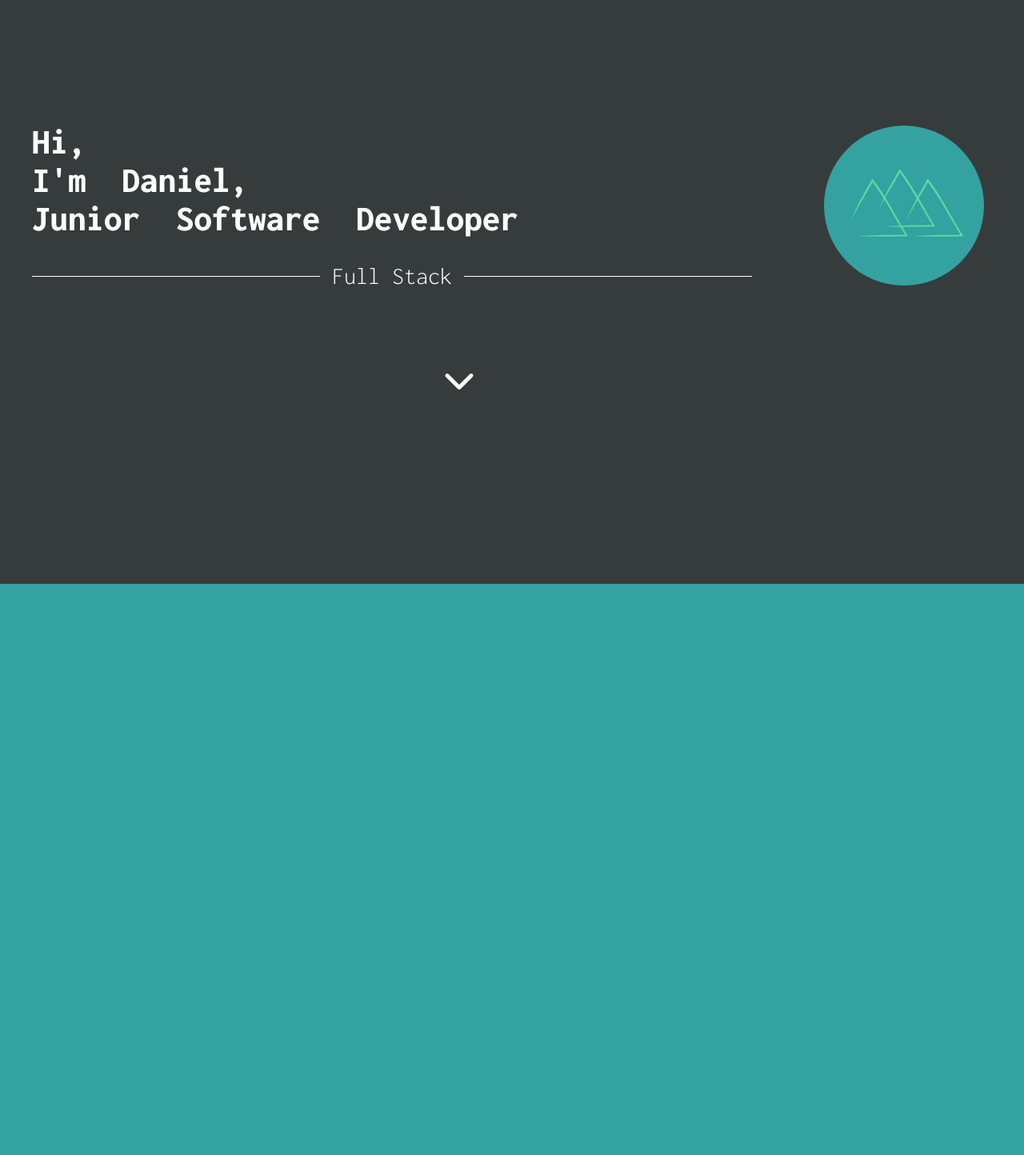
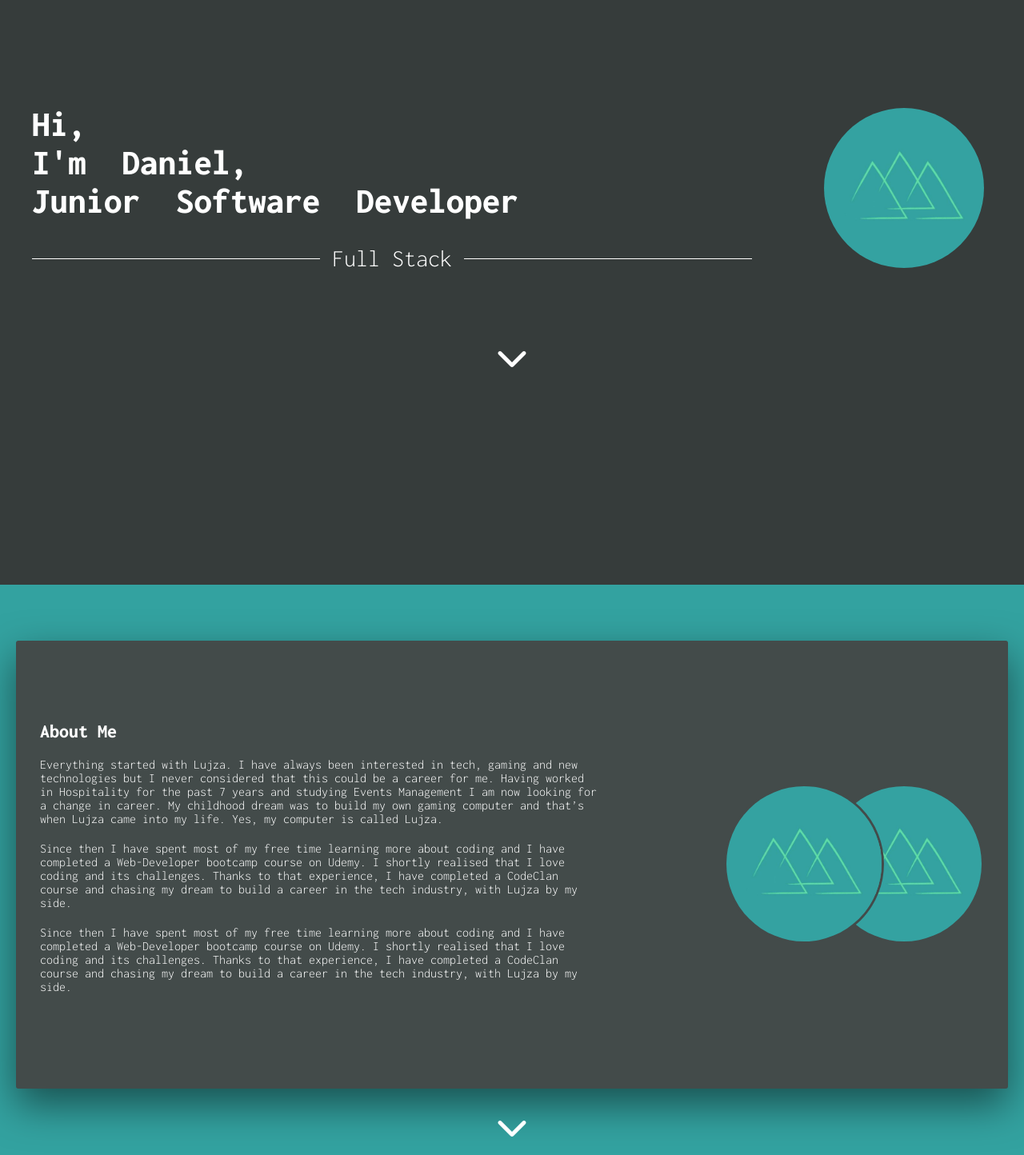
Before and after one commit to L3n1ad/DanielToth_Portfolio, a website: page index.html in a window 1280 px wide. Shown: the part 140-1584 px from the top of the page at 80% size. Drawn offline with Linux system fonts and the light colour scheme.

Commit message:
basic designe for about section

```diff
--- a/index.html
+++ b/index.html
@@ -23,7 +23,7 @@
         <div class="navbar__items">
 
             <div class="navbar__item">
-                <a href="#" class="navbar__link">
+                <a href="#home" class="navbar__link">
                     <svg class="navbar__icon">
                         <use xlink:href="img/sprite.svg#icon-home"></use>
                     </svg>
@@ -32,7 +32,7 @@
             </div>
 
             <div class="navbar__item">
-                <a href="#" class="navbar__link">
+                <a href="#about" class="navbar__link">
                     <svg class="navbar__icon">
                         <use xlink:href="img/sprite.svg#icon-user-tie"></use>
                     </svg>
@@ -72,8 +72,9 @@
 
     <section class="home" id="home">
 
-        <div class="home__text">
-            <h2>
+        <div class="home__content mb-hg">
+            <div class="home__content__text">
+                <h2 class="home__content__text-header">
                     <div class="home__line">
                         <span class="text__animated">H</span>
                         <span class="text__animated">i,</span>
@@ -113,27 +114,81 @@
                         <span class="text__animated">e</span>
                         <span class="text__animated">r</span>
                     </div>
-
                 </h2>
                 <br>
-            <p class="full__stack">Full Stack</p>
+                <p class="home__content__text-underline">Full Stack</p>
             </div>
 
-        <div class="home__img">
+            <div class="home__content__img">
                 <img src="img/logo.jpg" alt="Profile picture">
             </div>
+        </div>
 
-        <a href="#about" class="home__next">
-            <svg class="home__next-icon">
+
+        <div class="next">
+            <a href="#about">
+                <svg class="next-icon next-icon-light">
                     <use xlink:href="img/sprite.svg#icon-chevron-down"></use>
                 </svg>
             </a>
+        </div>
 
     </section>
 
     <section class="about" id="about">
 
+        <div class="about__content mb-hg">
+            <div class="about__text">
+                <h1 class="about__text-header-1 mb-md">About Me</h1>
+                <p class="about__text-paragraph mb-sm">
+                    Everything started with Lujza. I have always been interested in tech, gaming and new technologies but I never considered
+                    that this could be a career for me. Having worked in Hospitality for the past 7 years and studying Events Management I
+                    am now looking for a change in career. My childhood dream was to build my own gaming computer and that’s when Lujza came
+                    into my life. Yes, my computer is called Lujza.
+                </p>
+                <p class="about__text-paragraph mb-sm">
+                    Since then I have spent most of my free time learning more about coding and I have completed a Web-Developer bootcamp
+                    course on Udemy. I shortly realised that I love coding and its challenges. Thanks to that experience, I have completed a
+                    CodeClan course and chasing my dream to build a career in the tech industry, with Lujza by my side.
+                </p>
+                <p class="about__text-paragraph mb-sm">
+                    Since then I have spent most of my free time learning more about coding and I have completed a Web-Developer bootcamp
+                    course on Udemy. I shortly realised that I love coding and its challenges. Thanks to that experience, I have completed a
+                    CodeClan course and chasing my dream to build a career in the tech industry, with Lujza by my side.
+                </p>
+
+            </div>
+            <div class="about__images">
+                <img class="about__img"src="img/logo.jpg" alt="Logo">
+                <img class="about__img"src="img/logo.jpg" alt="Logo">
+            </div>
+        </div>
+
+        <div class="next">
+            <a href="#skills">
+                <svg class="next-icon next-icon-dark">
+                    <use xlink:href="img/sprite.svg#icon-chevron-down"></use>
+                </svg>
+            </a>
+        </div>
+
     </section>
+
+    <section class="skills">
+
+        <div class="skill__box">
+            <h1>HTHML/CSS</h1>
+            <div class="skill__box-logo-container">
+                <img class="skill__box-logo" src="img/logo.jpg" alt="logo">
+                <img class="skill__box-logo" src="img/logo.jpg" alt="logo">
+                <img class="skill__box-logo" src="img/logo.jpg" alt="logo">
+                <img class="skill__box-logo" src="img/logo.jpg" alt="logo">
+            </div>
+        </div>
+
+    </section>
+
+
 
     <script>
         const elements = document.getElementsByClassName('text__animated');
--- /dev/null
+++ b/sass/_about.scss
@@ -0,0 +1,44 @@
+.about {
+    background-color: $color-primary;
+    padding: 5rem 0;
+    height: 100vh;
+
+    &__content{
+        margin: 2rem 2rem;
+        padding: 2rem 3rem;
+        height: 70vh;
+        background-color: $color-grey-dark-1;
+        box-shadow: 0 2rem 5rem rgba(#000, .5);
+        border-radius: .3rem;
+        display: grid;
+        grid-template-columns: minmax(70rem, 1fr) 1fr;
+        align-items: center;
+    }
+
+    &__text {
+        color: #fff;
+        grid-column: 1 / 1;
+        font-size: 1.6rem;
+
+        &-header-1 {
+            margin-bottom: 2rem;
+        }
+    }
+
+    &__images {
+        grid-column: 2 / -1;
+        justify-self: end;
+    }
+
+    &__img{
+        height: 20rem;
+        border-radius: 50%;
+        border: 3px solid $color-grey-dark-1;
+
+        &:not(:last-child){
+            transform: translateX(8rem);
+        }
+    }
+
+
+}
--- a/sass/_home.scss
+++ b/sass/_home.scss
@@ -1,19 +1,42 @@
 .home {
-    display: grid;
-    grid-template-columns: 75% 25%;
-    grid-gap: 4rem;
-    align-items: center;
     padding: 20rem 4rem;
     background-color: $color-grey-dark-2;
     height: 100vh;
     color: #fff;
 
+    &__content{
+        display: grid;
+        grid-template-columns: 75% 25%;
+        grid-gap: 4rem;
+        align-items: center;
+
         &__text {
             grid-column: 1 / 2;
             font-size: 3rem;
             font-weight: 300;
-        transition: all 1s;
+            // transition: all 1s;
             letter-spacing: none;
+
+            &-header {
+            display: grid;
+            grid-template-columns: repeat(auto-fill, minmax(min-content, 1fr));
+            }
+
+
+            &-underline{
+                display: grid;
+                grid-template-columns: 1fr max-content 1fr;
+                grid-column-gap: 1.5rem;
+                align-items: center;
+            }
+
+            &-underline::before,
+            &-underline::after {
+                content: "";
+                height: 1px;
+                display: block;
+                background-color: currentColor;
+            }
         }
 
         &__img {
@@ -26,45 +49,14 @@
             }
 
         }
-
-    &__next {
-        grid-column: 1 / -1;
-        margin: 0 30vw;
+    }
 
 
-        &-icon{
-            fill: #fff;
-            height: 6rem;
-
-        }
-
-        &-icon:hover {
-            fill: $color-primary;
-            transform: scale(1.5);
-
-        }
-
-    }
 
     &__line{
         display: flex;
         flex: 1;
     }
-}
-
-.full__stack{
-    display: grid;
-    grid-template-columns: 1fr max-content 1fr;
-    grid-column-gap: 1.5rem;
-    align-items: center;
-}
-
-.full__stack::before,
-.full__stack::after {
-    content: "";
-    height: 1px;
-    display: block;
-    background-color: currentColor;
 }
 
 .text__animated {
@@ -76,8 +68,3 @@
     animation: stretching 1s linear both;
     color: $color-primary;
 }
-
-.about {
-    height: 100vh;
-    background-color: $color-primary;
-}
--- a/sass/_typography.scss
+++ b/sass/_typography.scss
@@ -0,0 +1,27 @@
+.mb-sm { margin-bottom: 2rem; }
+.mb-md { margin-bottom: 3rem; }
+.mb-lg { margin-bottom: 4rem; }
+.mb-hg { margin-bottom: 8rem; }
+
+.next {
+    display: flex;
+    justify-content: center;
+
+    &-icon{
+        fill: #fff;
+        height: 6rem;
+        width: 6rem;
+        transition: transform .2s ease-in;
+    }
+
+    &-icon-light:hover {
+        fill: $color-primary;
+        transform: scale(1.5);
+    }
+
+    &-icon-dark:hover {
+        fill: $color-grey-dark-1;
+        transform: scale(1.5);
+    }
+
+}
--- a/sass/main.scss
+++ b/sass/main.scss
@@ -5,3 +5,4 @@
 @import "./navbar";
 @import "./home";
 @import "./animation";
+@import "./about";
```
Also changed, not shown: css/style.css. Lines whose indentation alone changed are shown as unchanged.
